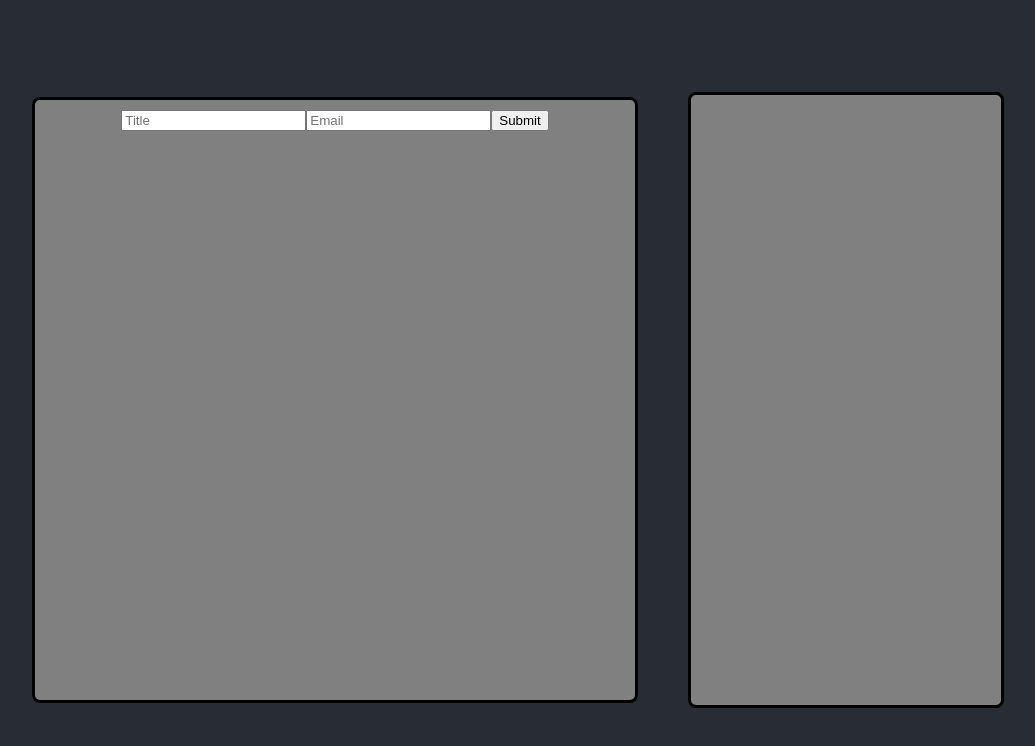
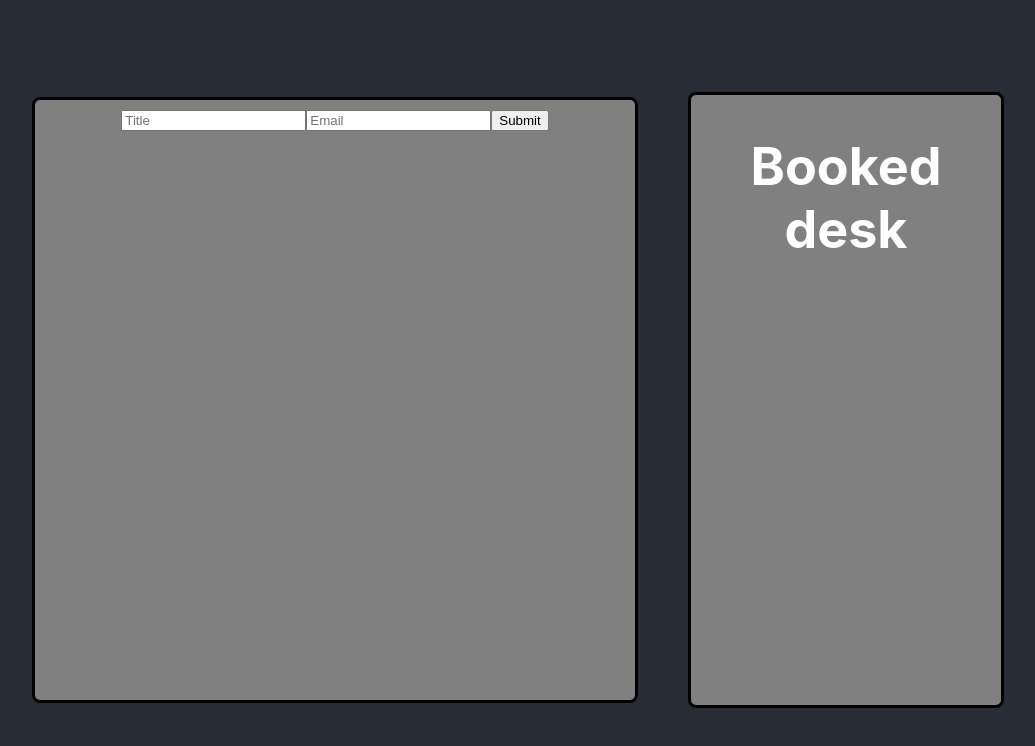
Before and after one commit to LouisNokes/desk-booking-system, a React (Create React App) app: page / in a window 1280 px wide. Shown: the top 746 px of the page, without its empty margins (122-1157 px from the left). Built offline with nearby package versions, Linux system fonts and the light colour scheme.

Commit message:
Updated booked desk

```diff
--- a/src/components/bookedDesk.tsx
+++ b/src/components/bookedDesk.tsx
@@ -8,7 +8,7 @@ interface BookedProps {
 export const BookedDesk: FC<BookedProps> = () => {
     return (
         <div className='Second-comp'>
-
+            <h1>Booked desk</h1>
         </div>
     );
 };
```
